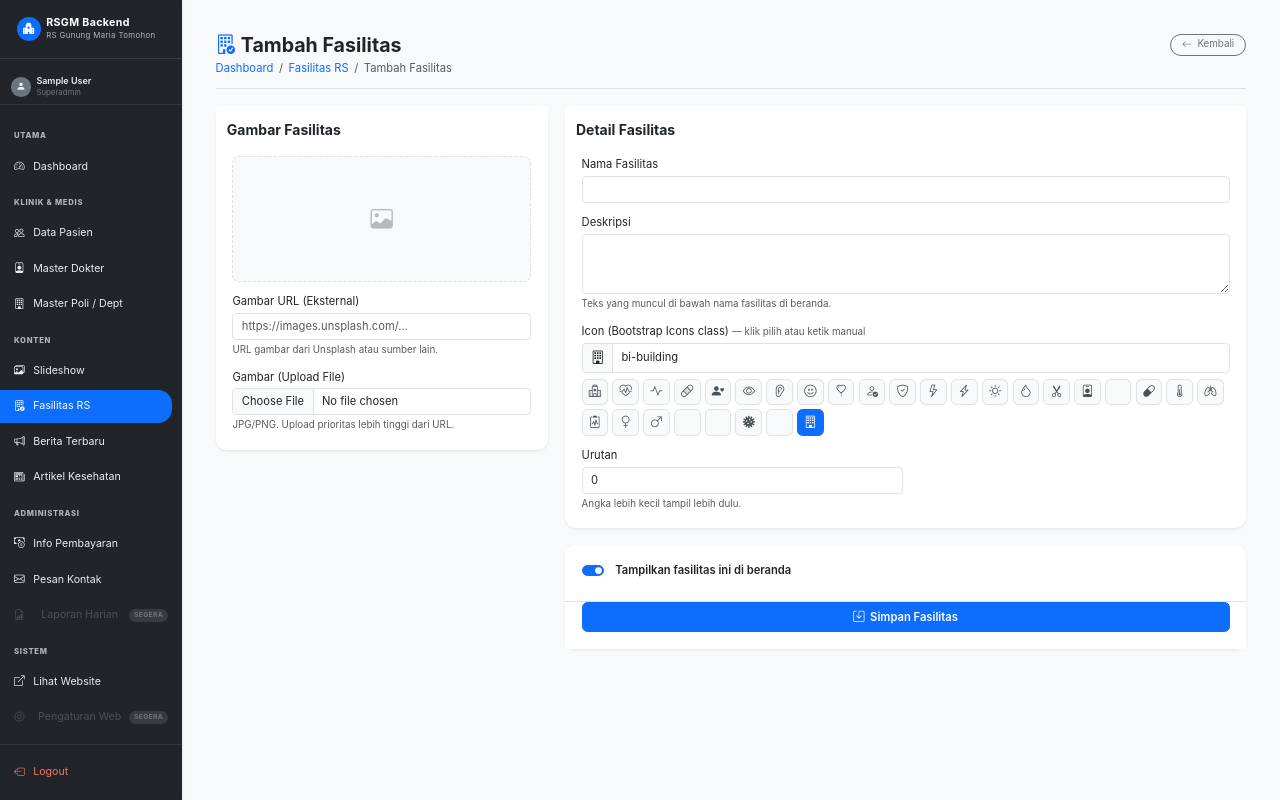
After one commit to B4ks0/rsgmt, a Django app: page /dashboard/facilities/add/ in a window 1280 px wide. The commit adds this page. Run offline with Django 5.2, Linux system fonts and the light colour scheme; the visitor is signed in with stand-in values (Sample User, id 1); some libraries are stand-ins or nearby versions.

Commit message:
feat: fasilitas rumah sakit CRUD di admin panel + section beranda dinamis
- Tambah model Facility (nama, icon, deskripsi, gambar, urutan, aktif)
- Migration 0015_facility
- Seed 12 fasilitas dari hardcoded _FACILITIES ke database
- Section Infrastruktur/Fasilitas di beranda kini dinamis dari DB
- Tambah CRUD panel: /dashboard/facilities/ (list, tambah, edit, hapus)
- Form dengan icon picker visual 28 pilihan + preview gambar live
- Tambah menu Fasilitas RS di sidebar seksi Konten
- Fallback ke _FACILITIES jika DB kosong

Co-Authored-By: Claude Sonnet 4.6 <noreply@anthropic.com>

```diff
--- a/hospital/forms.py
+++ b/hospital/forms.py
@@ -164,7 +164,7 @@ class BackendDepartmentForm(forms.ModelForm):
             "phone": "Nomor Telepon",
         }
 
-from .models import Article, News, Slide
+from .models import Article, Facility, News, Slide
 
 class BackendNewsForm(forms.ModelForm):
     def __init__(self, *args, **kwargs):
@@ -219,6 +219,35 @@ class BackendArticleForm(forms.ModelForm):
             "is_published": "Publikasikan",
         }
 
+class BackendFacilityForm(forms.ModelForm):
+    def __init__(self, *args, **kwargs):
+        super().__init__(*args, **kwargs)
+        for field in self.fields.values():
+            if isinstance(field.widget, forms.CheckboxInput):
+                field.widget.attrs.setdefault("class", "form-check-input")
+            else:
+                field.widget.attrs.setdefault("class", "form-control")
+
+    class Meta:
+        model = Facility
+        fields = ["name", "icon", "description", "image", "image_url", "order", "is_active"]
+        widgets = {
+            "description": forms.Textarea(attrs={"rows": 3}),
+            "image_url": forms.URLInput(attrs={"placeholder": "https://images.unsplash.com/..."}),
+            "icon": forms.TextInput(attrs={"placeholder": "bi-building"}),
+            "order": forms.NumberInput(attrs={"min": "0"}),
+        }
+        labels = {
+            "name": "Nama Fasilitas",
+            "icon": "Icon (Bootstrap Icons class)",
+            "description": "Deskripsi",
+            "image": "Gambar (Upload File)",
+            "image_url": "Gambar URL (Eksternal)",
+            "order": "Urutan",
+            "is_active": "Aktifkan",
+        }
+
+
 class BackendSlideForm(forms.ModelForm):
     def __init__(self, *args, **kwargs):
         super().__init__(*args, **kwargs)
--- a/hospital/urls.py
+++ b/hospital/urls.py
@@ -63,6 +63,12 @@ urlpatterns = [
     path("dashboard/departments/<int:dept_id>/edit/", views.backend_department_edit, name="backend_department_edit"),
     path("dashboard/departments/<int:dept_id>/delete/", views.backend_department_delete, name="backend_department_delete"),
 
+    # Fasilitas
+    path("dashboard/facilities/", views.backend_facility_list, name="backend_facility_list"),
+    path("dashboard/facilities/add/", views.backend_facility_create, name="backend_facility_create"),
+    path("dashboard/facilities/<int:facility_id>/edit/", views.backend_facility_edit, name="backend_facility_edit"),
+    path("dashboard/facilities/<int:facility_id>/delete/", views.backend_facility_delete, name="backend_facility_delete"),
+
     # Slideshow
     path("dashboard/slides/", views.backend_slide_list, name="backend_slide_list"),
     path("dashboard/slides/add/", views.backend_slide_create, name="backend_slide_create"),
--- a/hospital/views.py
+++ b/hospital/views.py
@@ -15,12 +15,12 @@ from django.utils.http import url_has_allowed_host_and_scheme
 
 from .forms import (
     AppointmentForm, BackendAppointmentForm, BackendArticleForm,
-    BackendDepartmentForm, BackendDoctorForm, BackendNewsForm,
-    BackendPatientForm, BackendSlideForm, DoctorScheduleFormSet,
+    BackendDepartmentForm, BackendDoctorForm, BackendFacilityForm,
+    BackendNewsForm, BackendPatientForm, BackendSlideForm, DoctorScheduleFormSet,
 )
 from .models import (
     Appointment, Article, ContactMessage, Department, Doctor, DoctorSchedule,
-    News, Patient, Payment, ScheduleException, Slide,
+    Facility, News, Patient, Payment, ScheduleException, Slide,
 )
 
 
@@ -151,8 +151,10 @@ def home(request):
     articles = Article.objects.filter(is_published=True).only('title', 'slug', 'thumbnail', 'thumbnail_url', 'created_at', 'content')[:3]
     news = News.objects.filter(is_published=True).only('title', 'slug', 'thumbnail', 'thumbnail_url', 'created_at', 'excerpt', 'content')[:3]
     slides = list(Slide.objects.filter(is_active=True))
+    db_facilities = list(Facility.objects.filter(is_active=True))
+    facilities = db_facilities if db_facilities else _FACILITIES
     return render(request, "hospital/home.html", {
-        "departments": departments, "clinics": clinics, "facilities": _FACILITIES,
+        "departments": departments, "clinics": clinics, "facilities": facilities,
         "articles": articles, "news": news, "slides": slides,
     })
 
@@ -778,6 +780,62 @@ def get_doctor_available_dates(request):
     return JsonResponse({'success': True, 'available_dates': available_dates, 'doctor_info': doctor_info})
 
 
+# ── Facility CRUD ─────────────────────────────────────────────────────────
+
+@user_passes_test(lambda u: u.is_staff, login_url='/dashboard/login/')
+def backend_facility_list(request):
+    facilities = Facility.objects.all()
+    return render(request, "hospital/backend/facility_list.html", {"facilities": facilities})
+
+
+@user_passes_test(lambda u: u.is_staff, login_url='/dashboard/login/')
+def backend_facility_create(request):
+    if request.method == "POST":
+        form = BackendFacilityForm(request.POST, request.FILES)
+        if form.is_valid():
+            form.save()
+            messages.success(request, "Fasilitas berhasil ditambahkan.")
+            return redirect("backend_facility_list")
+    else:
+        form = BackendFacilityForm()
+    return render(request, "hospital/backend/facility_form.html", {
+        "form": form, "title": "Tambah Fasilitas", "icon_choices": _ICON_CHOICES,
+    })
+
+
+@user_passes_test(lambda u: u.is_staff, login_url='/dashboard/login/')
+def backend_facility_edit(request, facility_id):
+    try:
+        facility = Facility.objects.get(pk=facility_id)
+    except Facility.DoesNotExist:
+        messages.error(request, "Fasilitas tidak ditemukan.")
+        return redirect("backend_facility_list")
+    if request.method == "POST":
+        form = BackendFacilityForm(request.POST, request.FILES, instance=facility)
+        if form.is_valid():
+            form.save()
+            messages.success(request, "Fasilitas berhasil diperbarui.")
+            return redirect("backend_facility_list")
+    else:
+        form = BackendFacilityForm(instance=facility)
+    return render(request, "hospital/backend/facility_form.html", {
+        "form": form, "facility": facility, "title": "Edit Fasilitas", "icon_choices": _ICON_CHOICES,
+    })
+
+
+@user_passes_test(lambda u: u.is_staff, login_url='/dashboard/login/')
+def backend_facility_delete(request, facility_id):
+    try:
+        facility = Facility.objects.get(pk=facility_id)
+    except Facility.DoesNotExist:
+        messages.error(request, "Fasilitas tidak ditemukan.")
+        return redirect("backend_facility_list")
+    if request.method == "POST":
+        facility.delete()
+        messages.success(request, "Fasilitas berhasil dihapus.")
+    return redirect("backend_facility_list")
+
+
 # ── Slide (Slideshow) CRUD ─────────────────────────────────────────────────
 
 @user_passes_test(lambda u: u.is_staff, login_url='/dashboard/login/')
--- /dev/null
+++ b/templates/hospital/backend/facility_form.html
@@ -0,0 +1,188 @@
+{% extends "hospital/backend/base_backend.html" %}
+{% block title %}{{ title }} - RSGM Backend{% endblock %}
+
+{% block extra_css %}
+<style>
+  .form-label { font-weight: 600; font-size: 0.85rem; color: #495057; }
+  .img-preview { width:100%; height:180px; object-fit:cover; border-radius:10px; display:block; }
+  .img-placeholder { width:100%; height:180px; background:#f8f9fa; border-radius:10px;
+    display:flex; align-items:center; justify-content:center; border:2px dashed #dee2e6; }
+  .icon-picker-grid { display:flex; flex-wrap:wrap; gap:6px; }
+  .icon-opt { width:38px; height:38px; border-radius:8px; border:2px solid #dee2e6;
+    display:flex; align-items:center; justify-content:center; cursor:pointer;
+    font-size:1.1rem; color:#495057; background:#f8f9fa; transition:all .15s; }
+  .icon-opt:hover { border-color:#0d6efd; color:#0d6efd; background:#e7f1ff; }
+  .icon-opt.selected { border-color:#0d6efd; color:#fff; background:#0d6efd; }
+</style>
+{% endblock %}
+
+{% block content %}
+<div class="d-flex justify-content-between align-items-start mb-4 pb-3 border-bottom">
+  <div>
+    <h3 class="fw-bold mb-1"><i class="bi bi-building-check me-2 text-primary"></i>{{ title }}</h3>
+    <nav aria-label="breadcrumb">
+      <ol class="breadcrumb mb-0 small text-muted">
+        <li class="breadcrumb-item"><a href="{% url 'backend_dashboard' %}" class="text-decoration-none">Dashboard</a></li>
+        <li class="breadcrumb-item"><a href="{% url 'backend_facility_list' %}" class="text-decoration-none">Fasilitas RS</a></li>
+        <li class="breadcrumb-item active">{{ title }}</li>
+      </ol>
+    </nav>
+  </div>
+  <a href="{% url 'backend_facility_list' %}" class="btn btn-outline-secondary btn-sm rounded-pill px-3 flex-shrink-0">
+    <i class="bi bi-arrow-left me-1"></i> Kembali
+  </a>
+</div>
+
+<form method="post" enctype="multipart/form-data" novalidate>
+  {% csrf_token %}
+  <div class="row g-4">
+
+    <!-- Kolom kiri: gambar -->
+    <div class="col-lg-4">
+      <div class="card border-0 shadow-sm rounded-4">
+        <div class="card-header bg-white border-bottom-0 pt-4 pb-0">
+          <h5 class="fw-bold mb-0">Gambar Fasilitas</h5>
+        </div>
+        <div class="card-body p-4">
+          <div class="mb-3">
+            {% if facility and facility.image %}
+              <img src="{{ facility.image.url }}" class="img-preview" id="imgPreview" alt="">
+            {% elif facility and facility.image_url %}
+              <img src="{{ facility.image_url }}" class="img-preview" id="imgPreview" alt="">
+            {% else %}
+              <div class="img-placeholder" id="imgPlaceholder">
+                <i class="bi bi-image text-muted" style="font-size:2rem;opacity:0.4;"></i>
+              </div>
+            {% endif %}
+          </div>
+          <div class="mb-3">
+            <label class="form-label mb-1">{{ form.image_url.label }}</label>
+            {{ form.image_url }}
+            {% for e in form.image_url.errors %}<div class="text-danger small mt-1">{{ e }}</div>{% endfor %}
+            <div class="form-text">URL gambar dari Unsplash atau sumber lain.</div>
+          </div>
+          <div class="mb-0">
+            <label class="form-label mb-1">{{ form.image.label }}</label>
+            {{ form.image }}
+            {% for e in form.image.errors %}<div class="text-danger small mt-1">{{ e }}</div>{% endfor %}
+            <div class="form-text">JPG/PNG. Upload prioritas lebih tinggi dari URL.</div>
+          </div>
+        </div>
+      </div>
+    </div>
+
+    <!-- Kolom kanan: detail + publish -->
+    <div class="col-lg-8">
+
+      <div class="card border-0 shadow-sm rounded-4 mb-4">
+        <div class="card-header bg-white border-bottom-0 pt-4 pb-0">
+          <h5 class="fw-bold mb-0">Detail Fasilitas</h5>
+        </div>
+        <div class="card-body p-4">
+
+          <div class="mb-3">
+            <label class="form-label mb-1">{{ form.name.label }}</label>
+            {{ form.name }}
+            {% for e in form.name.errors %}<div class="text-danger small mt-1">{{ e }}</div>{% endfor %}
+          </div>
+
+          <div class="mb-3">
+            <label class="form-label mb-1">{{ form.description.label }}</label>
+            {{ form.description }}
+            {% for e in form.description.errors %}<div class="text-danger small mt-1">{{ e }}</div>{% endfor %}
+            <div class="form-text">Teks yang muncul di bawah nama fasilitas di beranda.</div>
+          </div>
+
+          <!-- Icon -->
+          <div class="mb-3">
+            <label class="form-label mb-1">{{ form.icon.label }}
+              <span class="text-muted fw-normal small">— klik pilih atau ketik manual</span>
+            </label>
+            <div class="input-group mb-2">
+              <span class="input-group-text bg-light border-end-0">
+                <i id="iconPreview" class="bi {{ form.icon.value|default:'bi-building' }}" style="font-size:1.2rem;"></i>
+              </span>
+              {{ form.icon }}
+            </div>
+            <div class="icon-picker-grid" id="iconPickerGrid">
+              {% for ic in icon_choices %}
+              <div class="icon-opt {% if form.icon.value == ic %}selected{% endif %}" data-icon="{{ ic }}" title="{{ ic }}">
+                <i class="bi {{ ic }}"></i>
+              </div>
+              {% endfor %}
+            </div>
+          </div>
+
+          <div class="row g-2">
+            <div class="col-6">
+              <label class="form-label mb-1">{{ form.order.label }}</label>
+              {{ form.order }}
+              <div class="form-text">Angka lebih kecil tampil lebih dulu.</div>
+            </div>
+          </div>
+
+        </div>
+      </div>
+
+      <div class="card border-0 shadow-sm rounded-4">
+        <div class="card-body p-4">
+          <div class="form-check form-switch mb-2">
+            {{ form.is_active }}
+            <label class="form-check-label fw-semibold ms-2" for="{{ form.is_active.id_for_label }}">
+              Tampilkan fasilitas ini di beranda
+            </label>
+          </div>
+        </div>
+        <div class="card-footer bg-white border-top p-4 pt-0">
+          <button type="submit" class="btn btn-primary w-100 fw-semibold py-2 rounded-3">
+            <i class="bi bi-save me-1"></i> Simpan Fasilitas
+          </button>
+        </div>
+      </div>
+
+    </div>
+  </div>
+</form>
+{% endblock %}
+
+{% block extra_scripts %}
+<script>
+(function () {
+  var iconInput = document.getElementById('{{ form.icon.id_for_label }}');
+  var iconPreview = document.getElementById('iconPreview');
+  var imgUrlEl = document.getElementById('{{ form.image_url.id_for_label }}');
+  var imgPreview = document.getElementById('imgPreview');
+  var imgPlaceholder = document.getElementById('imgPlaceholder');
+  var opts = document.querySelectorAll('.icon-opt');
+
+  // Icon picker
+  function setIcon(cls) {
+    iconInput.value = cls;
+    iconPreview.className = 'bi ' + cls;
+    opts.forEach(function (o) { o.classList.toggle('selected', o.dataset.icon === cls); });
+  }
+  opts.forEach(function (opt) { opt.addEventListener('click', function () { setIcon(this.dataset.icon); }); });
+  iconInput.addEventListener('input', function () {
+    var v = this.value.trim();
+    iconPreview.className = 'bi ' + (v || 'bi-building');
+    opts.forEach(function (o) { o.classList.toggle('selected', o.dataset.icon === v); });
+  });
+
+  // Image URL preview
+  if (imgUrlEl) {
+    imgUrlEl.addEventListener('blur', function () {
+      if (!this.value) return;
+      if (imgPreview) {
+        imgPreview.src = this.value;
+      } else {
+        var img = document.createElement('img');
+        img.className = 'img-preview'; img.id = 'imgPreview'; img.src = this.value;
+        if (imgPlaceholder) imgPlaceholder.replaceWith(img);
+        imgPreview = img;
+      }
+      if (imgPlaceholder) imgPlaceholder.style.display = 'none';
+    });
+  }
+})();
+</script>
+{% endblock %}
--- a/templates/hospital/backend/includes/_sidebar.html
+++ b/templates/hospital/backend/includes/_sidebar.html
@@ -53,6 +53,9 @@
     <div class="sidebar-heading mt-3">Konten</div>
     <a href="{% url 'backend_slide_list' %}" class="{% if 'slide' in request.resolver_match.url_name %}active{% endif %}">
       <i class="bi bi-images me-2"></i> Slideshow
+    </a>
+    <a href="{% url 'backend_facility_list' %}" class="{% if 'facility' in request.resolver_match.url_name %}active{% endif %}">
+      <i class="bi bi-building-check me-2"></i> Fasilitas RS
     </a>
     <a href="{% url 'backend_news_list' %}" class="{% if 'news' in request.resolver_match.url_name %}active{% endif %}">
       <i class="bi bi-megaphone me-2"></i> Berita Terbaru
--- a/templates/hospital/home.html
+++ b/templates/hospital/home.html
@@ -320,13 +320,14 @@ Maria Tomohon{% endblock %}
       <div class="facilities-scroll-track" id="facTrack">
         {% for fac in facilities %}
         <div class="facility-scroll-card">
-          <img src="{{ fac.img }}" alt="{{ fac.name }}" class="facility-scroll-img" loading="lazy" decoding="async">
+          <img src="{% if fac.get_image_src %}{{ fac.get_image_src }}{% else %}{{ fac.img }}{% endif %}"
+               alt="{{ fac.name }}" class="facility-scroll-img" loading="lazy" decoding="async">
           <div class="facility-scroll-content">
             <div class="facility-scroll-icon">
               <i class="bi {{ fac.icon }}"></i>
             </div>
             <h3 class="facility-scroll-name">{{ fac.name }}</h3>
-            <p class="facility-scroll-desc">{{ fac.desc }}</p>
+            <p class="facility-scroll-desc">{% if fac.description %}{{ fac.description }}{% else %}{{ fac.desc }}{% endif %}</p>
           </div>
         </div>
         {% endfor %}
```
Also changed, not shown: hospital/models.py (+22 -0 lines), templates/hospital/backend/facility_list.html (added, +84 -0 lines), hospital/migrations/0015_facility.py (added).
